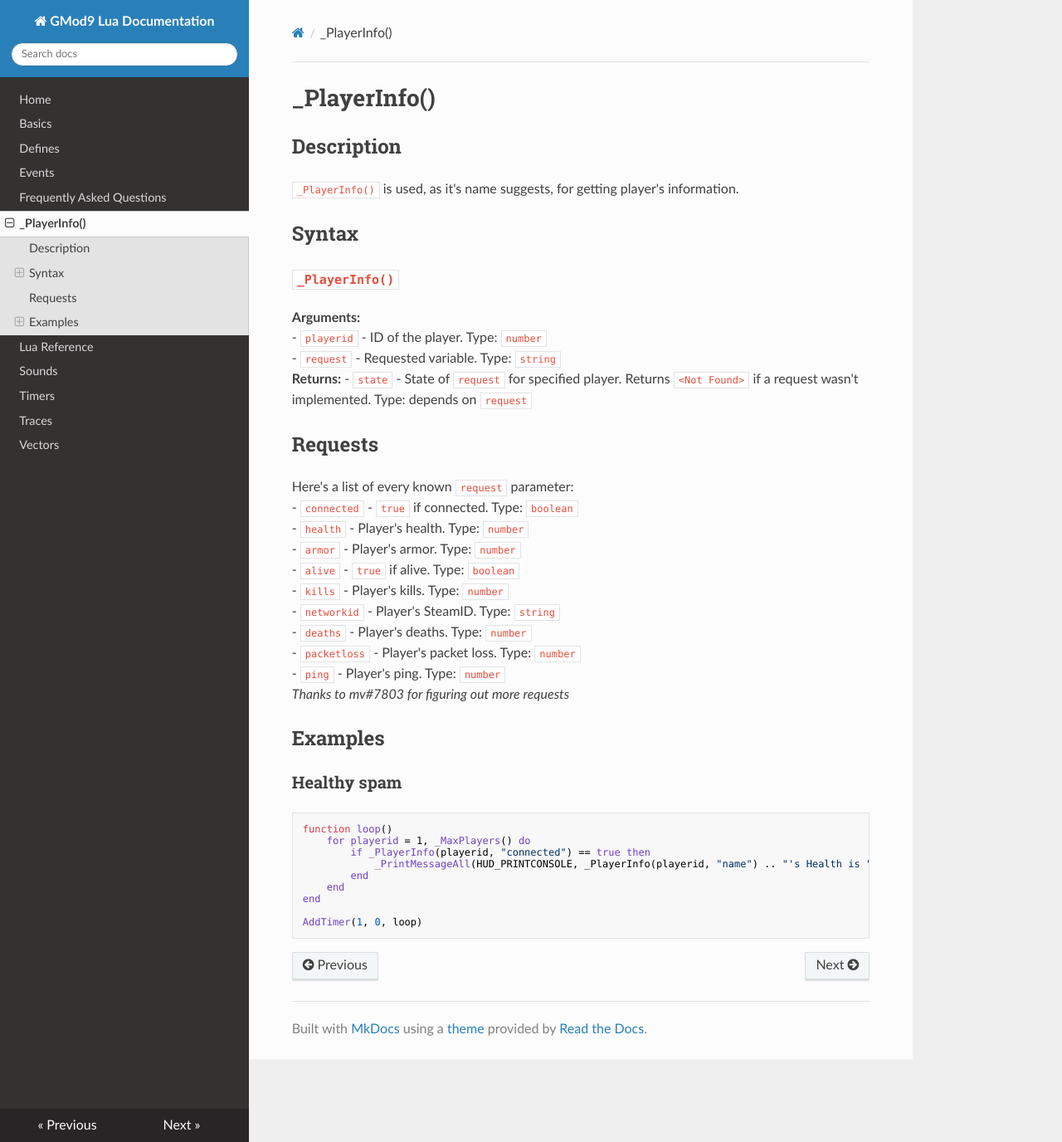
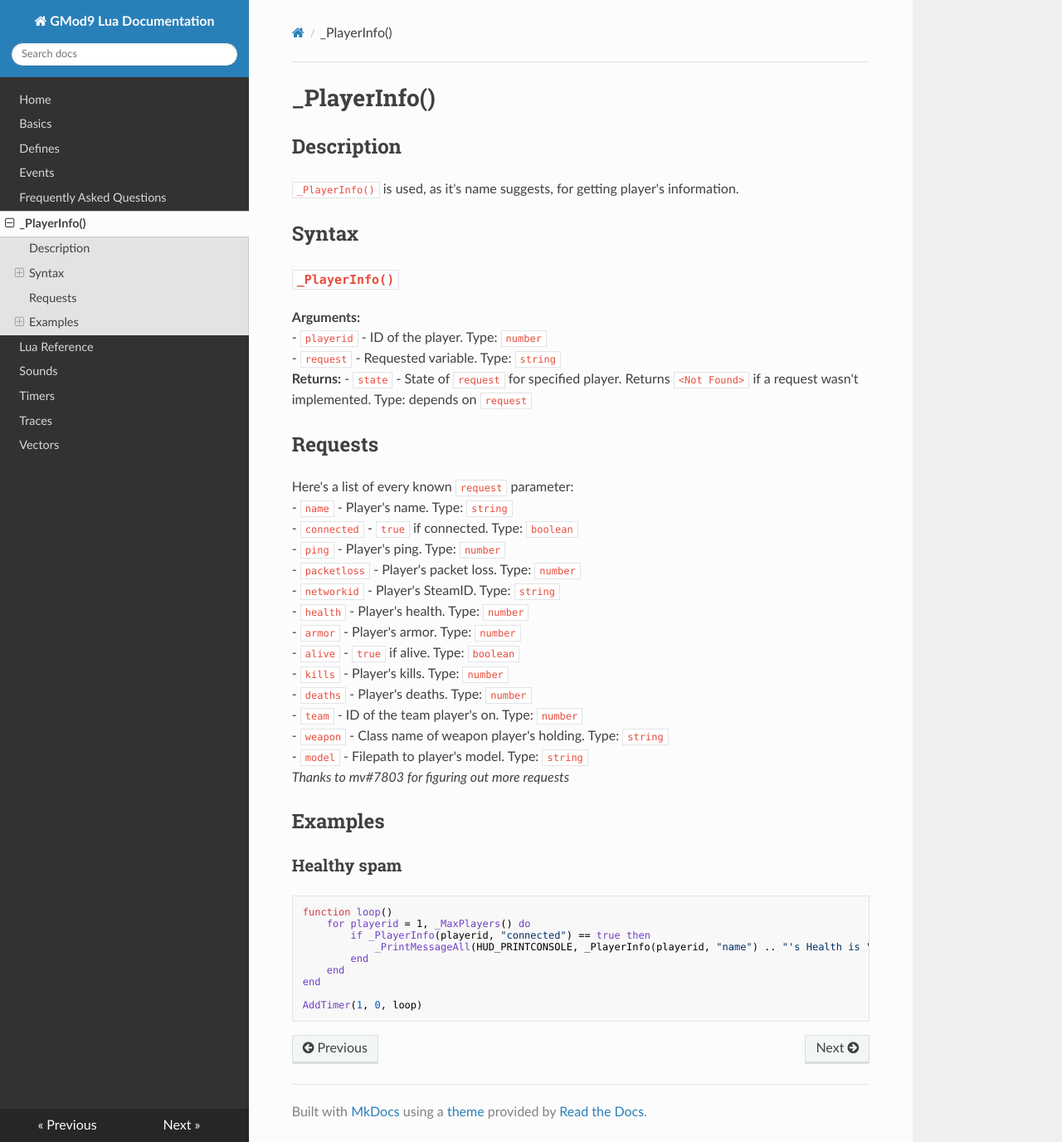
Before and after one commit to gmod9/lua-docs, an MkDocs documentation site: the page built from docs/playerinfo.md, in a window 1280 px wide and 1376 px high. Shown: the whole window at 83% size. Built offline with MkDocs 1.6.1, drawn with Linux system fonts in a browser that asks for light colours; nearby versions of some CDN libraries.

Commit message:
Added EVEN MORE requests

```diff
--- a/docs/playerinfo.md
+++ b/docs/playerinfo.md
@@ -13,15 +13,19 @@
 
 ## Requests
 Here's a list of every known `request` parameter:
+- `name` - Player's name. Type: `string`
 - `connected` - `true` if connected. Type: `boolean`
+- `ping` - Player's ping. Type: `number`
+- `packetloss` - Player's packet loss. Type: `number`
+- `networkid` - Player's SteamID. Type: `string`
 - `health` - Player's health. Type: `number`
 - `armor` - Player's armor. Type: `number`
 - `alive` - `true` if alive. Type: `boolean`
 - `kills` - Player's kills. Type: `number`
-- `networkid` - Player's SteamID. Type: `string`
 - `deaths` - Player's deaths. Type: `number`
-- `packetloss` - Player's packet loss. Type: `number`
-- `ping` - Player's ping. Type: `number`
+- `team` - ID of the team player's on. Type: `number`
+- `weapon` - Class name of weapon player's holding. Type: `string`
+- `model` - Filepath to player's model. Type: `string`
 *Thanks to mv#7803 for figuring out more requests*
 
 ## Examples
```
